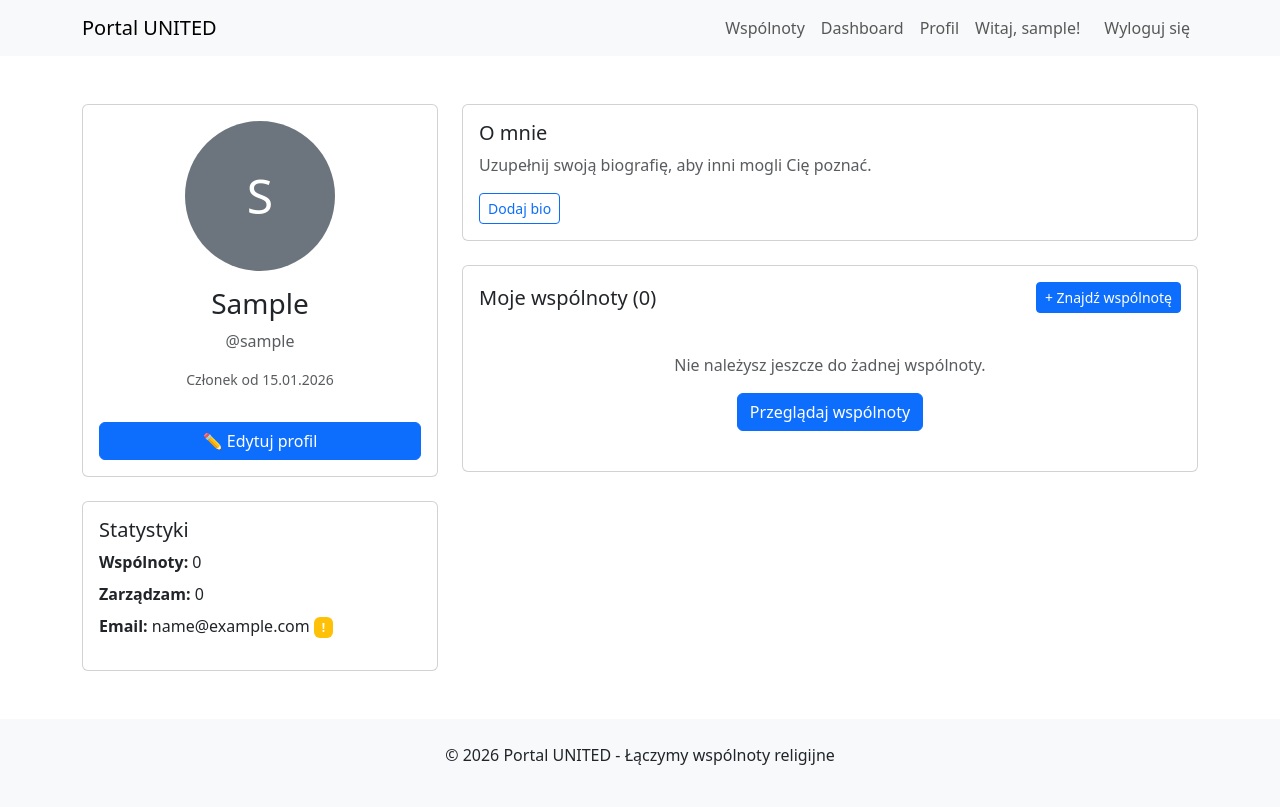
After one commit to renioko/project_UNITED, a Django app: page /profile/ in a window 1280 px wide. The commit adds this page. Run offline with Django 5.2, Linux system fonts and the light colour scheme; the visitor is signed in with stand-in values (Sample User, id 1); data comes from the database, SQL or seed files in the repository.

Commit message:
repaired templates and views so now the page is working - adjusting to new models - a comminity is no longer user

```diff
--- a/communities/models.py
+++ b/communities/models.py
@@ -264,7 +264,7 @@ class Membership(models.Model):
         on_delete=models.CASCADE,
         limit_choices_to={'user_type': 'person'}, # TYLKO osoby mogą być członkami
         related_name='memberships',
-        verbose_name='Osoba'
+        verbose_name='Członkowstwo'
     )
 
     community = models.ForeignKey(
--- a/communities/templates/communities/base.html
+++ b/communities/templates/communities/base.html
@@ -26,7 +26,7 @@
                         <a class="nav-link " href="#">Dashboard</a>
                     </li>
                     <li class="nav-item">
-                        <a class="nav-link " href="#">Profil</a>
+                        <a class="nav-link " href="{% url 'communities:profile' %}">Profil</a>
                     </li>
                     <li class="nav-item">
                         <span class="nav-link">Witaj, {{ user.username }}!</span>
--- /dev/null
+++ b/communities/templates/communities/profile_person.html
@@ -0,0 +1,163 @@
+{% extends 'communities/base.html' %}
+
+{% block title %}Mój profil - {{ user.username }}{% endblock %}
+
+{% block content %}
+<div class="row">
+    <!-- Lewa kolumna - Dane osobowe -->
+    <div class="col-md-4">
+        <div class="card mb-4">
+            <div class="card-body text-center">
+                <!-- Zdjęcie profilowe -->
+                {% if profile.photo_url %}
+                <img src="{{ profile.photo_url }}"
+                    alt="{{ profile.first_name }}"
+                    class="rounded-circle mb-3"
+                    style="width: 150px; height: 150px; object-fit: cover;">
+                {% else %}
+                <div class="rounded-circle bg-secondary text-white d-inline-flex align-items-center justify-content-center mb-3"
+                    style="width: 150px; height: 150px; font-size: 48px;">
+                    {{ profile.first_name|first|upper|default:"?" }}
+                </div>
+                {% endif %}
+
+                <h3>{{ profile.first_name }} {{ profile.last_name }}</h3>
+                <p class="text-muted">@{{ user.username }}</p>
+
+                {% if profile.city %}
+                <p class="mb-2">
+                    📍 {{ profile.city }}
+                </p>
+                {% endif %}
+
+                <p class="text-muted small">
+                    Członek od {{ user.date_joined|date:"d.m.Y" }}
+                </p>
+
+                <!-- Przycisk edycji -->
+                <a href="{% url 'communities:profile_edit' %}" class="btn btn-primary w-100 mt-3">
+                    ✏️ Edytuj profil
+                </a>
+            </div>
+        </div>
+
+        <!-- Statystyki -->
+        <div class="card">
+            <div class="card-body">
+                <h5 class="card-title">Statystyki</h5>
+                <ul class="list-unstyled">
+                    <li class="mb-2">
+                        <strong>Wspólnoty:</strong> {{ memberships.count }}
+                    </li>
+                    <li class="mb-2">
+                        <strong>Zarządzam:</strong> {{ managed_communities.count }}
+                    </li>
+                    <li class="mb-2">
+                        <strong>Email:</strong>
+                        {{ user.email }}
+                        {% if user.emailaddress_set.first.verified %}
+                        <span class="badge bg-success">✓</span>
+                        {% else %}
+                        <span class="badge bg-warning">!</span>
+                        {% endif %}
+                    </li>
+                </ul>
+            </div>
+        </div>
+    </div>
+
+    <!-- Prawa kolumna - Szczegóły -->
+    <div class="col-md-8">
+        <!-- O mnie -->
+        <div class="card mb-4">
+            <div class="card-body">
+                <h5 class="card-title">O mnie</h5>
+                {% if profile.bio %}
+                <p>{{ profile.bio|linebreaks }}</p>
+                {% else %}
+                <p class="text-muted">Uzupełnij swoją biografię, aby inni mogli Cię poznać.</p>
+                <a href="{% url 'communities:profile_edit' %}" class="btn btn-sm btn-outline-primary">
+                    Dodaj bio
+                </a>
+                {% endif %}
+            </div>
+        </div>
+
+        <!-- Wspólnoty którymi zarządzam -->
+        {% if managed_communities %}
+        <div class="card mb-4">
+            <div class="card-body">
+                <h5 class="card-title">Zarządzam wspólnotami ({{ managed_communities.count }})</h5>
+
+                <div class="list-group list-group-flush">
+                    {% for membership in managed_communities %}
+                    <div class="list-group-item">
+                        <div class="d-flex justify-content-between align-items-center">
+                            <div>
+                                <h6 class="mb-1">
+                                    <a href="{% url 'communities:community_detail' membership.community.pk %}">
+                                        {{ membership.community.name }}
+                                    </a>
+                                </h6>
+                                <small class="text-muted">{{ membership.community.city }}</small>
+                            </div>
+                            <div>
+                                <span class="badge bg-primary">{{ membership.get_role_display }}</span>
+                                <a href="#" class="btn btn-sm btn-outline-secondary ms-2">
+                                    Zarządzaj
+                                </a>
+                            </div>
+                        </div>
+                    </div>
+                    {% endfor %}
+                </div>
+            </div>
+        </div>
+        {% endif %}
+
+        <!-- Wszystkie moje wspólnoty -->
+        <div class="card">
+            <div class="card-body">
+                <div class="d-flex justify-content-between align-items-center mb-3">
+                    <h5 class="card-title mb-0">Moje wspólnoty ({{ memberships.count }})</h5>
+                    <a href="{% url 'communities:community_list' %}" class="btn btn-sm btn-primary">
+                        + Znajdź wspólnotę
+                    </a>
+                </div>
+
+                {% if memberships %}
+                <div class="list-group list-group-flush">
+                    {% for membership in memberships %}
+                    <a href="{% url 'communities:community_detail' membership.community.pk %}"
+                        class="list-group-item list-group-item-action">
+                        <div class="d-flex justify-content-between align-items-center">
+                            <div>
+                                <h6 class="mb-1">{{ membership.community.name }}</h6>
+                                <small class="text-muted">{{ membership.community.city }}</small>
+                            </div>
+                            <div class="text-end">
+                                {% if membership.role != 'member' %}
+                                <span class="badge bg-info">{{ membership.get_role_display }}</span>
+                                <br>
+                                {% endif %}
+                                <small class="text-muted">
+                                    Od {{ membership.joined_date|date:"d.m.Y" }}
+                                </small>
+                            </div>
+                        </div>
+                    </a>
+                    {% endfor %}
+                </div>
+                {% else %}
+                <div class="text-center py-4">
+                    <p class="text-muted mb-3">Nie należysz jeszcze do żadnej wspólnoty.</p>
+                    <a href="{% url 'communities:community_list' %}" class="btn btn-primary">
+                        Przeglądaj wspólnoty
+                    </a>
+                </div>
+                {% endif %}
+            </div>
+        </div>
+    </div>
+</div>
+{% endblock %}
--- a/communities/urls.py
+++ b/communities/urls.py
@@ -10,4 +10,6 @@ urlpatterns = [
     path('', views.HomeView.as_view(), name='home'), # Strona główna
     path('communities/', views.CommunityListView.as_view(), name='community_list'),  # Lista
     path('communities/<int:pk>/', views.CommunityDetailView.as_view(), name='community_detail'), # Szczegóły
+    path('profile/', views.ProfileView.as_view(), name='profile'),
+    path('profile/edit/', views.ProfileEditView.as_view(), name='profile_edit'),
 ]
--- a/communities/views.py
+++ b/communities/views.py
@@ -1,7 +1,10 @@
+from django.contrib.auth.mixins import LoginRequiredMixin
+from django.contrib import messages
+from django.db.models import Q
 from django.shortcuts import render, redirect, get_object_or_404
-from django.views.generic import TemplateView, ListView, DetailView
-from django.db.models import Q
-from .models import CommunityProfile, Tag
+from django.views.generic import TemplateView, ListView, DetailView, UpdateView
+from django.urls import reverse_lazy
+from .models import CommunityProfile, Tag, PersonProfile, Membership
 
 
 class HomeView(TemplateView):
@@ -17,8 +20,8 @@ class CommunityListView(ListView):
 
     def get_queryset(self):
         """Filtrowanie wspólnot"""
-        queryset = CommunityProfile.objects.filter(is_active=True).select_related('user')
-
+        # queryset = CommunityProfile.objects.filter(is_active=True).select_related('user')
+        queryset = CommunityProfile.objects.filter(is_active=True)
         # Filtrowanie po mieście
         city = self.request.GET.get('city')
         if city:
@@ -59,7 +62,8 @@ class CommunityDetailView(DetailView):
 
     def get_queryset(self):
         """Tylko aktywne wspólnoty"""
-        return CommunityProfile.objects.filter(is_active=True).select_related('user').prefetch_related('tags')
+        # return CommunityProfile.objects.filter(is_active=True).select_related('user').prefetch_related('tags')
+        return CommunityProfile.objects.filter(is_active=True).prefetch_related('tags')
 
     def get_context_data(self, **kwargs):
         """Dodaj członków do kontekstu"""
@@ -68,6 +72,112 @@ class CommunityDetailView(DetailView):
             is_active=True
         ).select_related('person__person_profile').order_by('-joined_date')
         return context
+
+class ProfileView(LoginRequiredMixin, TemplateView):
+    """
+    Widok profilu zalogowanego użytkownika.
+
+    Pokazuje:
+    - Dane osobowe (PersonProfile)
+    - Wspólnoty do których należy (memberships)
+    - Wspólnoty którymi zarządza (owner/admin)
+
+    LoginRequiredMixin = wymaga zalogowania
+    """
+
+    template_name = 'communities/profile_person.html'
+
+    def get_context_data(self, **kwargs):
+        """
+        Przygotuj dane dla template.
+        """
+        context = super().get_context_data(**kwargs)
+        user = self.request.user
+
+        # Pobierz profil osoby (lub stwórz jeśli nie istnieje)
+        # get_or_create zwraca tuple: (obiekt, czy_został_utworzony)
+        profile, created = PersonProfile.objects.get_or_create(
+            user=user,
+            defaults={
+                'first_name': user.first_name or user.username
+            }
+        )
+        context['profile'] = profile
+
+        # Pobierz wszystkie wspólnoty do których należy użytkownik
+        context['memberships'] = user.memberships.filter(
+            is_active=True
+        ).select_related('community').order_by('-joined_date')
+
+        # Pobierz wspólnoty którymi zarządza (owner lub admin)
+        context['managed_communities'] = user.memberships.filter(
+            is_active=True,
+            role__in=['owner', 'admin']
+        ).select_related('community')
+
+        return context
+
+
+class ProfileEditView(LoginRequiredMixin, UpdateView):
+    """
+    Widok edycji profilu osoby.
+
+    UpdateView to generic view Django do edycji obiektów.
+    Automatycznie generuje formularz i obsługuje POST.
+    """
+
+    model = PersonProfile
+    template_name = 'communities/profile_edit.html'
+    fields = ['first_name', 'last_name', 'city', 'bio', 'photo_url']
+    success_url = reverse_lazy('communities:profile')
+
+    def get_object(self, queryset=None):
+        """
+        Pobierz profil zalogowanego użytkownika.
+
+        Nadpisujemy tę metodę żeby edytować profil CURRENT USER,
+        a nie profil z parametru URL (jak normalnie w UpdateView).
+        """
+        profile, created = PersonProfile.objects.get_or_create(
+            user=self.request.user,
+            defaults={'first_name': self.request.user.username}
+        )
+        return profile
+
+    def form_valid(self, form):
+        """
+        Wywoływane gdy formularz jest poprawnie wypełniony.
+        """
+        messages.success(self.request, 'Profil został zaktualizowany!')
+        return super().form_valid(form)
+
+# MOJA PROBA MAŁPOWANIA:
+# class ProfileView(DetailView):
+#     model = PersonProfile
+#     template_name = 'communities/person_detail.html'
+#     context_object_name = 'user_profile'
+
+#     def get_queryset(self):
+#         '''Tylko aktywni uzytkownicy'''
+#         return PersonProfile.objects.filter(is_active=True).select_related('user').prefetch_related('tags')
+
+#     def get_context_data(self, **kwargs):
+#         context =  super().get_context_data(**kwargs)
+#         context['members'] = self.object.membership.filter(is_active=True).select_related('person__person_profile').order_by('-joined_date')
+#         return context
+
+#     def get_template_names(self):
+#         """
+#         Wybierz template w zależności od typu użytkownika.
+#         Aktualnie wszyscy to 'person', ale to pozostaje dla przyszłości.
+#         """
+#         if self.request.user.user_type == 'person':
+#             return ['communities/profile_person.html']
+#         # elif self.request.user.user_type == 'moderator':  # Przyszłość
+#         #     return ['communities/profile_moderator.html']
+#         else:
+#             # Fallback (nie powinno się zdarzyć)
+#             return ['communities/profile_person.html']
 
 # ====================================================
 ## **Teraz templates - najprostsza wersja:**
--- a/portal_united/settings.py
+++ b/portal_united/settings.py
@@ -70,7 +70,7 @@ ROOT_URLCONF = 'portal_united.urls'
 TEMPLATES = [
     {
         'BACKEND': 'django.template.backends.django.DjangoTemplates',
-        'DIRS': [BASE_DIR / 'templates'], #💡sugestia ChatGPT - moze trzeba bedzie zmienic
+        'DIRS': [BASE_DIR / 'communities/templates'], #💡sugestia ChatGPT - moze trzeba bedzie zmienic
         'APP_DIRS': True,
         'OPTIONS': {
             'context_processors': [
```
Also changed, not shown: accounts/forms.py (+78 -48 lines), accounts/models.py (+6 -3 lines), communities/templates/account/signup.html (+16 -6 lines), communities/templates/communities/profile_edit.html (added, +106 -0 lines), communities/templates/account/login.html (indentation only).
